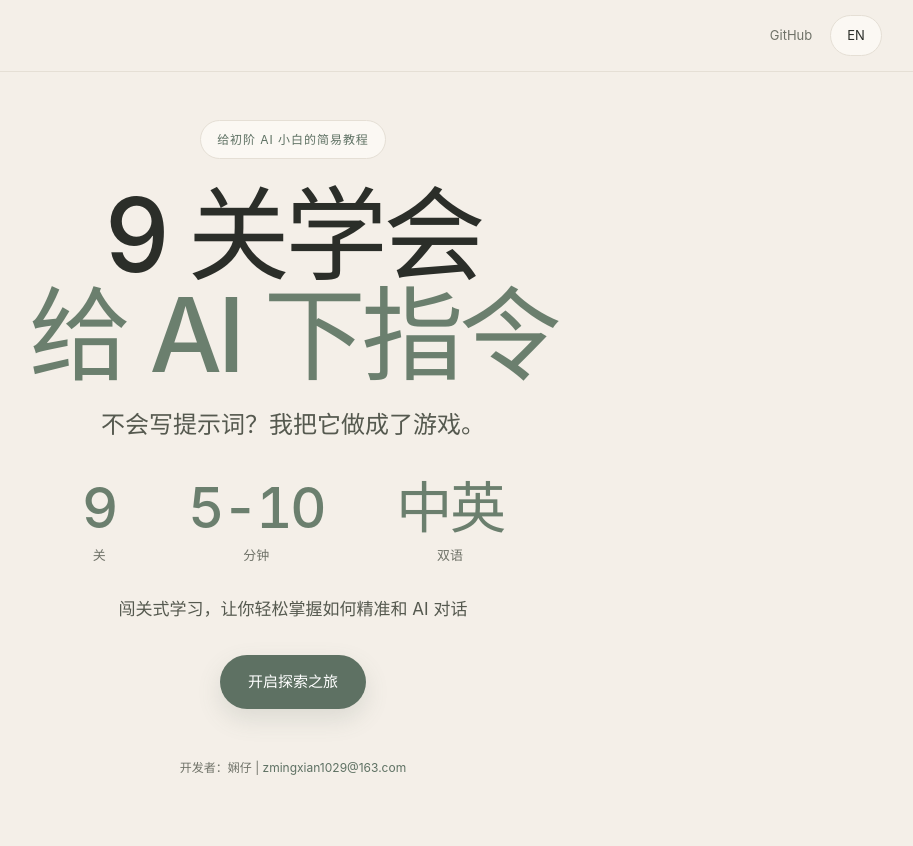
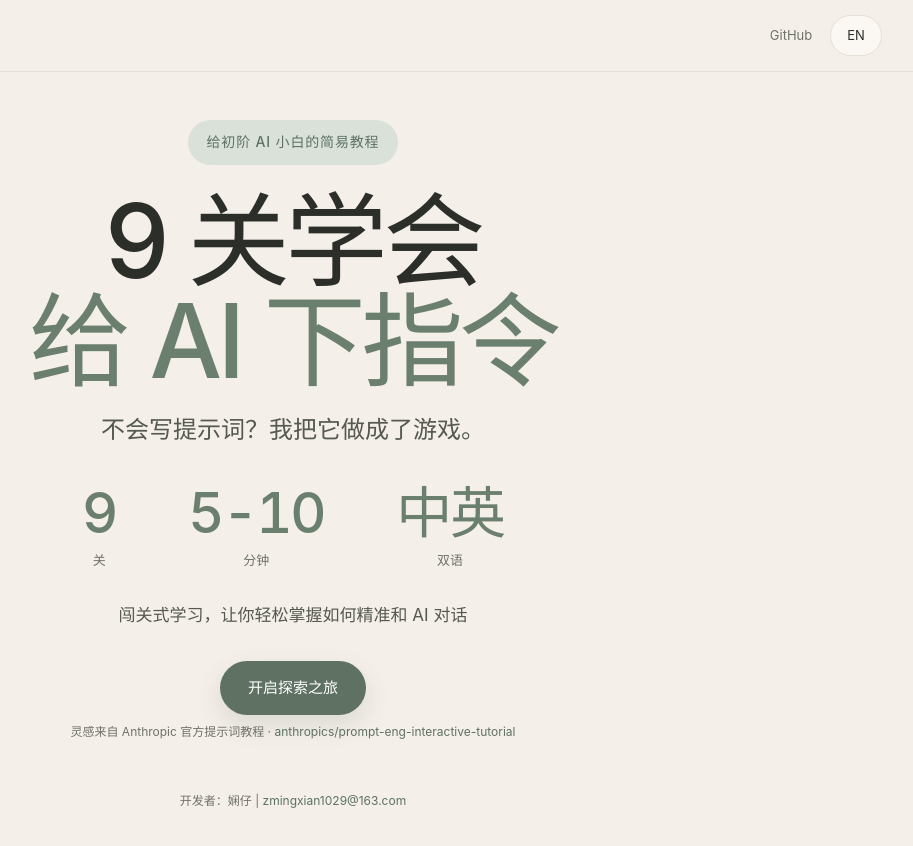
Before and after one commit to zmingxian1029/ai-prompt-game, a plain HTML site: page index.html in a window 1280 px wide. Shown: the whole page, without its empty margins (347-1260 px from the left). Drawn offline with Linux system fonts and the light colour scheme.

Commit message:
Update hero badge credits and share link

```diff
--- a/css/style.css
+++ b/css/style.css
@@ -95,13 +95,14 @@ main {
 .hero-copy { max-width: 900px; margin: 0 auto; text-align: center; }
 .w-badge {
   display: inline-block;
-  padding: 8px 16px;
-  border: 1px solid var(--line);
+  padding: 9px 18px;
+  border: 1px solid transparent;
   border-radius: 999px;
-  background: var(--paper);
+  background: var(--mist);
   color: var(--sage-deep);
-  font-size: 12px;
-  letter-spacing: 0.08em;
+  font-size: 14px;
+  font-weight: 500;
+  letter-spacing: 0.06em;
 }
 .welcome h1 {
   margin: 26px 0 18px;
--- a/js/app.js
+++ b/js/app.js
@@ -12,6 +12,7 @@
   var view = "welcome";
   var levelStage = "learn";
   var currentTier = "beginner";
+  var SHARE_URL = "https://github.com/zmingxian1029/ai-prompt-game";
 
   function lang() { return I.getLang(); }
   function pick(obj) { return (obj && obj[lang()] != null) ? obj[lang()] : (obj ? obj.zh : ""); }
@@ -69,6 +70,7 @@
       + '</div>'
       + '<p class="hero-line">' + esc(I.t("heroLine")) + '</p>'
       + '<div class="hero-actions"><button class="cta" id="startJourneyBtn">' + esc(I.t("startJourney")) + '</button></div>'
+      + '<p class="w-source">' + esc(I.t("inspired")) + ' · <a href="https://github.com/anthropics/prompt-eng-interactive-tutorial" target="_blank" rel="noopener">anthropics/prompt-eng-interactive-tutorial</a></p>'
       + '<p class="w-dev">开发者：娴仔 | <a href="mailto:zmingxian1029@163.com">zmingxian1029@163.com</a></p>'
       + '</div>'
       + '</section>';
@@ -453,7 +455,7 @@
     document.getElementById("shareBtn").addEventListener("click", function () {
       A.track("share_click", {});
       if (navigator.clipboard && navigator.clipboard.writeText) {
-        navigator.clipboard.writeText(window.location.href).then(function () {
+        navigator.clipboard.writeText(SHARE_URL).then(function () {
           var b = document.getElementById("shareBtn");
           b.textContent = I.t("copied");
         }).catch(function () {});
```
